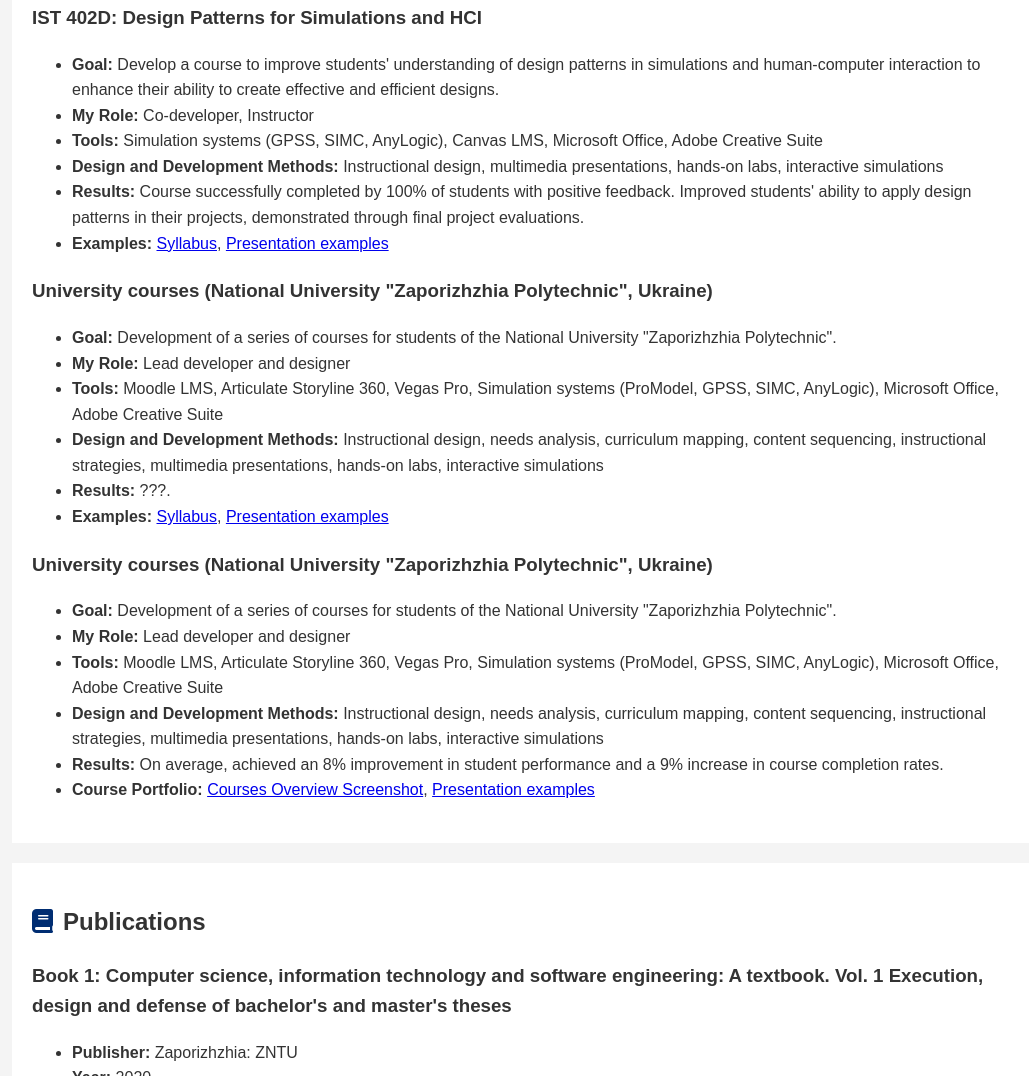
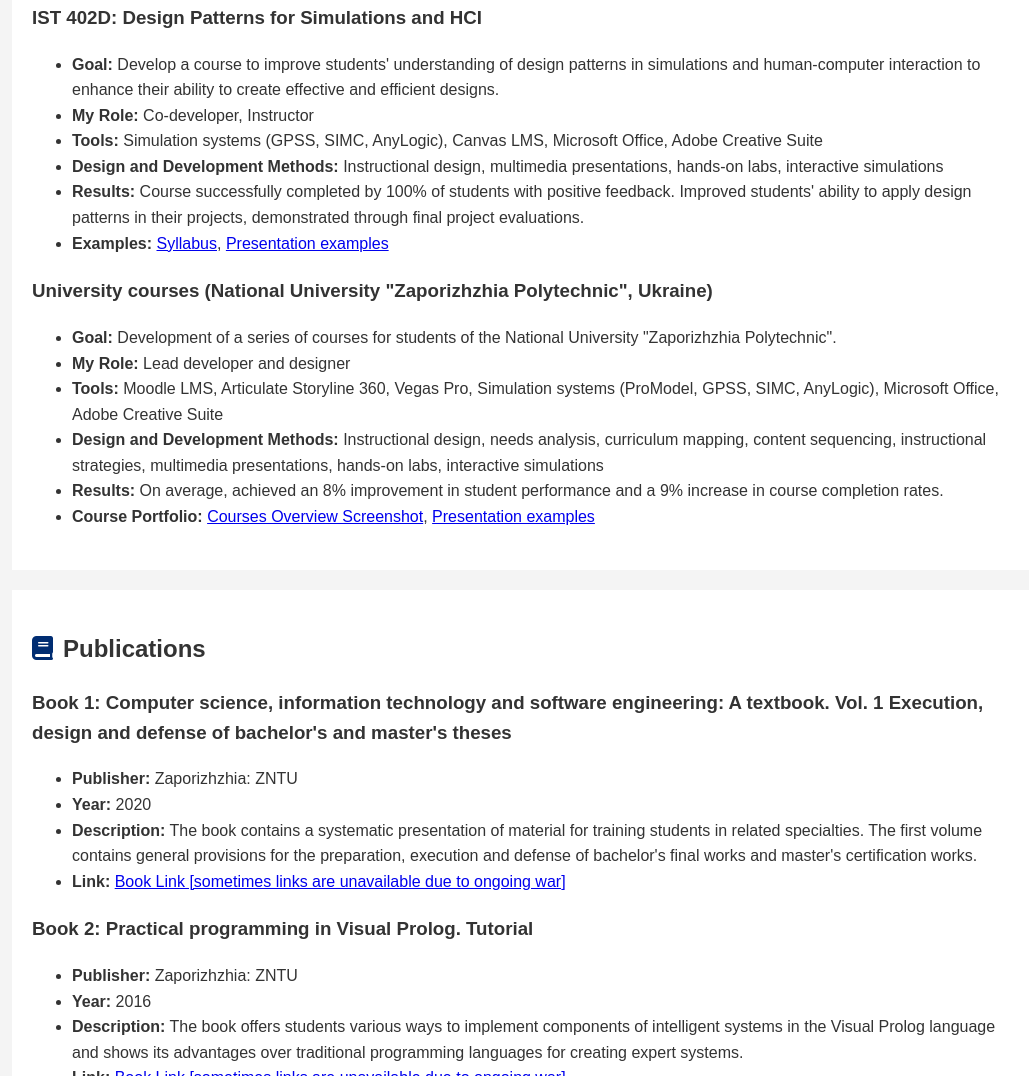
Before and after one commit to Serhii-erg/Serhii-erg.github.io, a plain HTML site: page index.html in a window 1280 px wide. Shown: the part 1470-2546 px from the top of the page, without its empty margins (116-1145 px from the left). Drawn offline with Linux system fonts and the light colour scheme.

Commit message:
New paragraf

```diff
--- a/index.html
+++ b/index.html
@@ -159,19 +159,7 @@
                 </ul>
             </div> <!-- Закрывающий тег для project -->
 
-            <div class="project"> <!-- Открывающий тег для нового project -->
-                <h3>University courses (National University "Zaporizhzhia Polytechnic", Ukraine)</h3>
-                <ul>
-                    <li><strong>Goal:</strong> Development of a series of courses for students of the National University "Zaporizhzhia Polytechnic".</li>
-                    <li><strong>My Role:</strong> Lead developer and designer</li>
-                    <li><strong>Tools:</strong>  Moodle LMS, Articulate Storyline 360, Vegas Pro, Simulation systems (ProModel, GPSS, SIMC, AnyLogic), Microsoft Office, Adobe Creative Suite</li>
-                    <li><strong>Design and Development Methods:</strong> Instructional design, needs analysis, curriculum mapping, content sequencing, instructional strategies, multimedia presentations, hands-on labs, interactive simulations</li>
-                    <li><strong>Results:</strong> ???.</li>
-                    <li><strong>Examples:</strong> <a href="Syllabus.pdf" target="_blank">Syllabus</a>, <a href="https://docs.google.com/presentation/d/1dF6BRUegE0BRJ40B6ox9B_QmQLRsaEf1/edit?usp=drive_link&ouid=114084755346277322518&rtpof=true&sd=true">Presentation examples</a></li>
-                </ul>
-            </div> <!-- Закрывающий тег для project -->
-
-          <div class="project">
+             <div class="project">
     <h3>University courses (National University "Zaporizhzhia Polytechnic", Ukraine)</h3>
     <ul>
         <li><strong>Goal:</strong> Development of a series of courses for students of the National University "Zaporizhzhia Polytechnic".</li>
@@ -179,7 +167,7 @@
         <li><strong>Tools:</strong> Moodle LMS, Articulate Storyline 360, Vegas Pro, Simulation systems (ProModel, GPSS, SIMC, AnyLogic), Microsoft Office, Adobe Creative Suite</li>
         <li><strong>Design and Development Methods:</strong> Instructional design, needs analysis, curriculum mapping, content sequencing, instructional strategies, multimedia presentations, hands-on labs, interactive simulations</li>
         <li><strong>Results:</strong> On average, achieved an 8% improvement in student performance and a 9% increase in course completion rates.</li>
-        <li><strong>Course Portfolio:</strong> <a href="Screen.jpeg" target="_blank">Courses Overview Screenshot</a>, <a href="https://docs.google.com/presentation/d/1fL2p1PTOwT2t1z_Lh-Ro1y0D300OUCsD/edit?usp=drive_link&ouid=114084755346277322518&rtpof=true&sd=true">Presentation examples</a></li>
+        <li><strong>Course Portfolio:</strong> <a href="Screen.jpg" target="_blank">Courses Overview Screenshot</a>, <a href="https://docs.google.com/presentation/d/1fL2p1PTOwT2t1z_Lh-Ro1y0D300OUCsD/edit?usp=drive_link&ouid=114084755346277322518&rtpof=true&sd=true">Presentation examples</a></li>
     </ul>
 </div>
 
```
